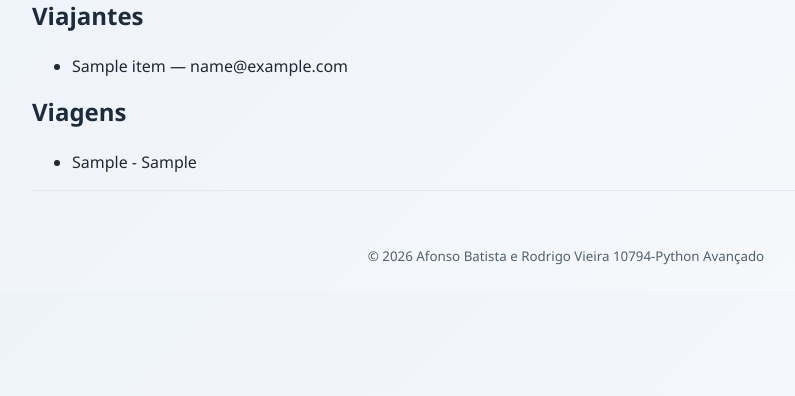
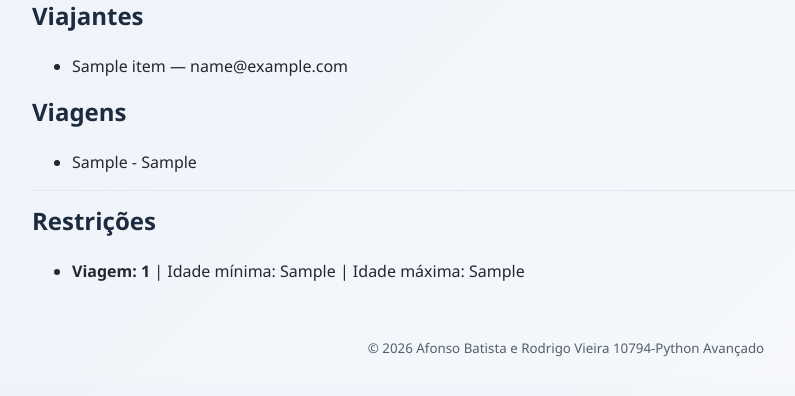
Before and after one commit to rodrigovieira938/10794-final, a Flask app: page /listar in a window 1280 px wide. Shown: the part 133-529 px from the top of the page, without its empty margins (74-869 px from the left). Run offline with Flask 3, Linux system fonts and the light colour scheme; a database or web service that is not in the repository returns one stand-in record (values such as "Sample title"); data that the repository does not hold is empty.

Commit message:
feat: corrections no app flask e no listar html

```diff
--- a/ATEC_PI0923_10794_Final_Flask_GX/app.py
+++ b/ATEC_PI0923_10794_Final_Flask_GX/app.py
@@ -13,9 +13,9 @@ def home():
 
 @app.route('/listar')
 def listar():
+    # Viajantes
     resp = requests.get(f"{api_base_url}/viajantes")
     viajantes_api = resp.json()
-
 
     lista = []
     for v in viajantes_api:
@@ -24,17 +24,24 @@ def listar():
             "email": v["email"]
         })
 
+    # Viagens
     resp_viagens = requests.get(f"{api_base_url}/viagens")
     viagens = resp_viagens.json()
 
+    # Reservas
     resp_reservas = requests.get(f"{api_base_url}/marcacoes")
     reservas = resp_reservas.json()
 
+    # Restrições (Corrigido)
     restricoes = []
     for viagem in viagens:
         resp_r = requests.get(f"{api_base_url}/viagens/{viagem['id']}/restricoes")
-        if resp_r.ok:
-            restricoes.extend(resp_r.json())
+        # Se a API devolver um dicionário {}, o append guarda-o inteiro
+        dados_r = resp_r.json()
+
+        # Garantimos que o ID da viagem vai dentro do dicionário para o HTML
+        dados_r['id_viagem'] = viagem['id']
+        restricoes.append(dados_r)
 
     return render_template('listar.html', viajantes=lista, viagens=viagens, reservas=reservas, restricoes=restricoes)
 
--- a/ATEC_PI0923_10794_Final_Flask_GX/templates/listar.html
+++ b/ATEC_PI0923_10794_Final_Flask_GX/templates/listar.html
@@ -2,7 +2,7 @@
 
 {% block title %}Listar{% endblock %}
 
-{%block content %}
+{% block content %}
 <h1>Listar</h1>
 
 <h2>Viajantes</h2>
@@ -20,33 +20,15 @@
 </ul>
 <hr>
 
-<!-- Reservas
-<h2>Reservas</h2>
+<h2>Restrições</h2>
 <ul>
-    {% for r in reservas %}
+    {% for restricao in restricoes %}
     <li>
-        {% for v in viajantes %}
-        {% if v.id == r.id_viajante %}
-         Nome: {{ v.nome }}
-        {% endif %}
-        {% endfor %}
-        -
-        {% for vi in viagens %}
-        {% if vi.id == r.id_viagem %}
-        Destino: {{ vi.destino_temporal }}
-        {% endif %}
-        {% endfor %}
-        -
-        Data: {{ r.data_marcacao }}
+        <strong>Viagem: {{ restricao.id_viagem }}</strong> |
+        Idade mínima: {{ restricao.idade_minima }} |
+        Idade máxima: {{ restricao.idade_maxima }}
     </li>
     {% endfor %}
 </ul>
-<h2>Restrições</h2>
-<ul>
-    {% for restricao in restricoes %}
-    <li>{{ restricao.id_viagem }} - Idade mínima: {{ restricao.idade_minima }} - Idade máxima: {{ restricao.idade_maxima }}</li>
-    {% endfor %}
-</ul>
--->
 
 {% endblock %}
```
